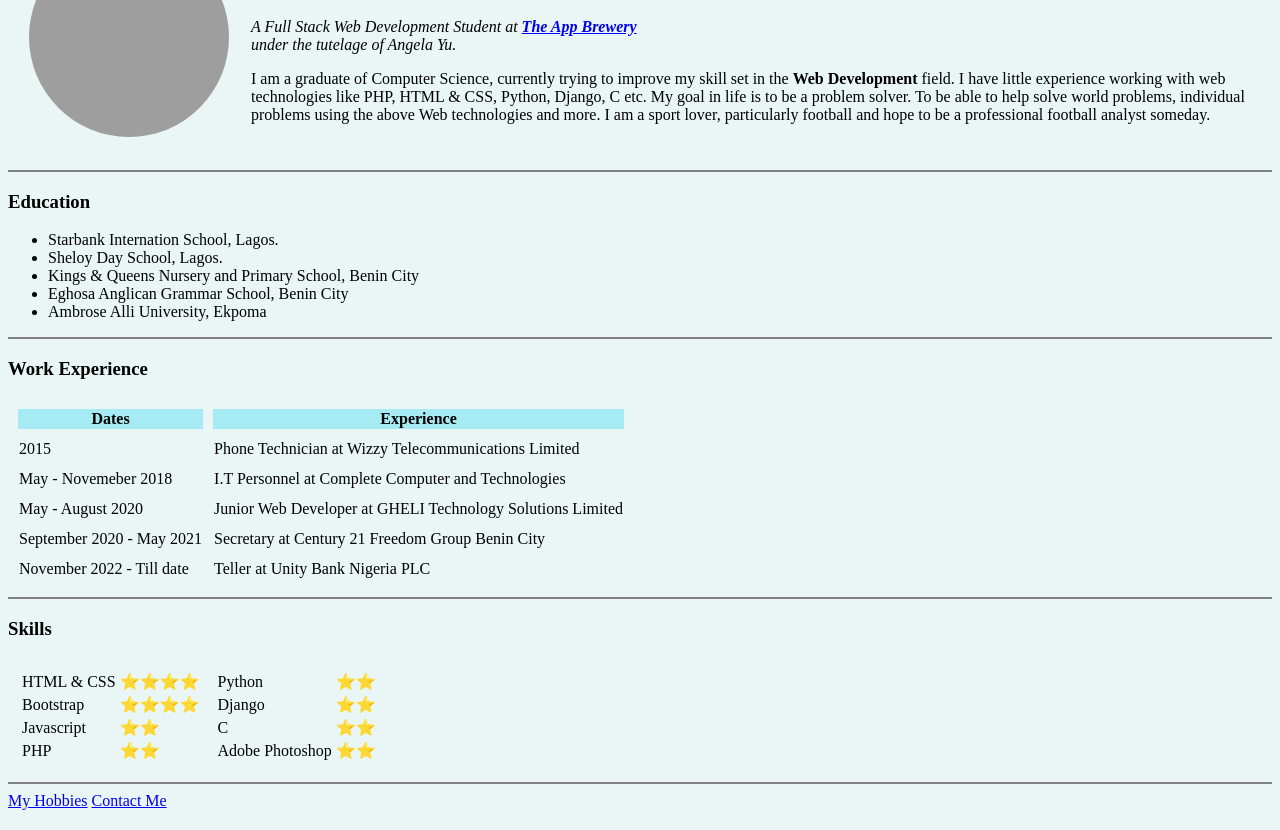
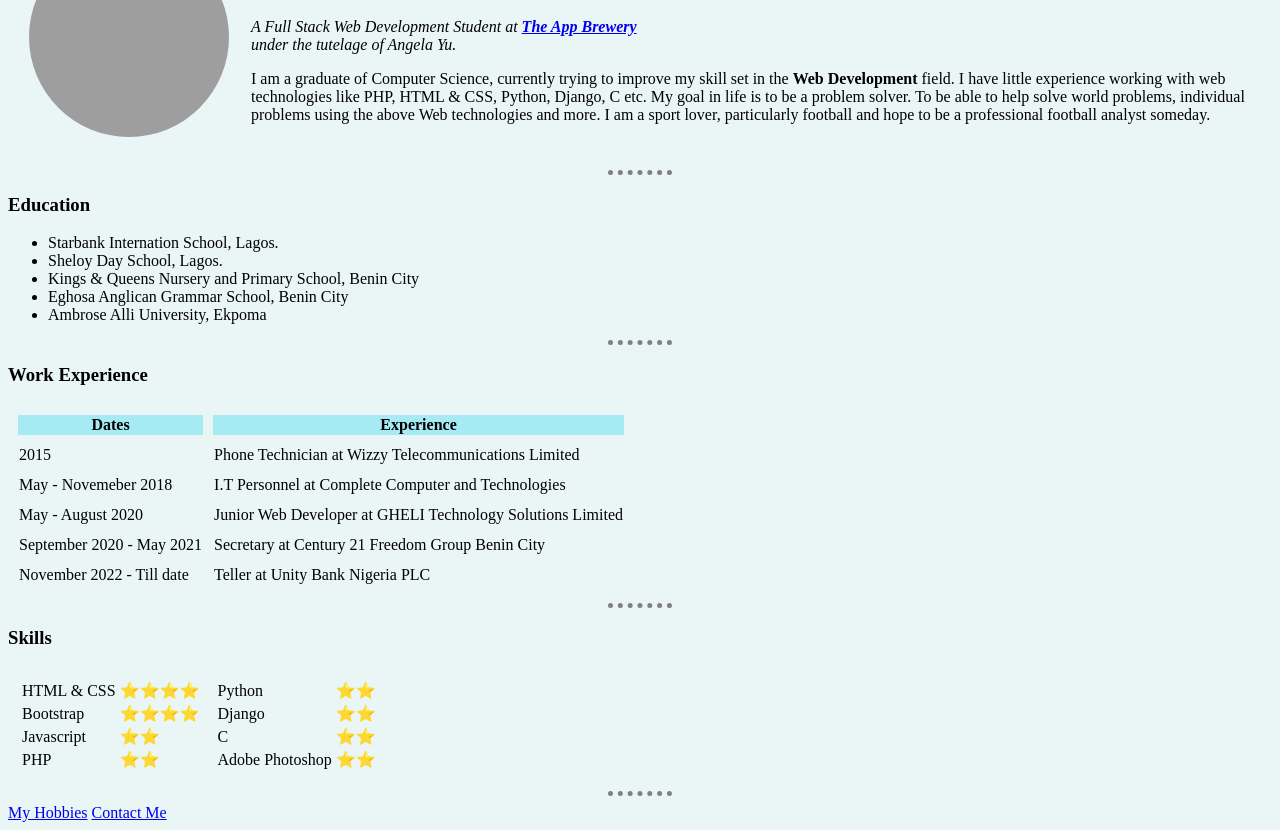
Before and after one commit to emmaimade/CV, a plain HTML site: page index.html in a window 1280 px wide. Shown: the part 92-922 px from the top of the page. Drawn offline with Linux system fonts and the light colour scheme; grey boxes are pictures that could not be loaded.

Commit message:
Horizontal Rule Modified

```diff
--- a/index.html
+++ b/index.html
@@ -5,8 +5,22 @@
     <meta charset="UTF-8" />
     <!--<link rel="stylesheet" href="styles.css" />
     <script type="module" src="script.js"></script>-->
+    <style>
+      body {
+        background-color: #eaf6f6;
+      }
+
+      hr {
+        background-color: transparent;
+        border-style: none;
+        border-top-style: dotted;
+        border-color: grey;
+        border-width: 5px;
+        width: 5%;
+      }
+    </style>
   </head>
-  <body style="background-color: #Eaf6f6;">
+  <body>
     <table cellspacing="20">
       <tr>
         <td>
```
